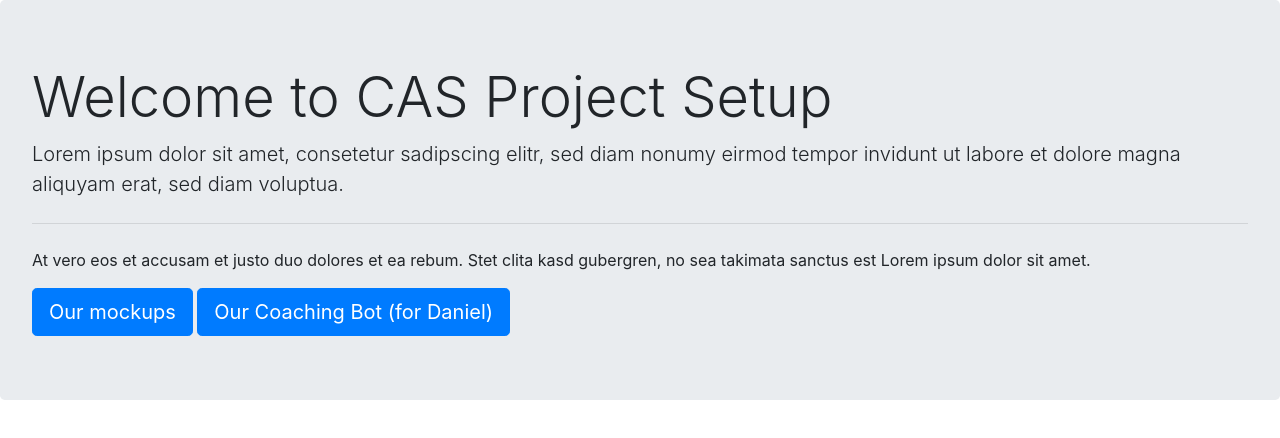
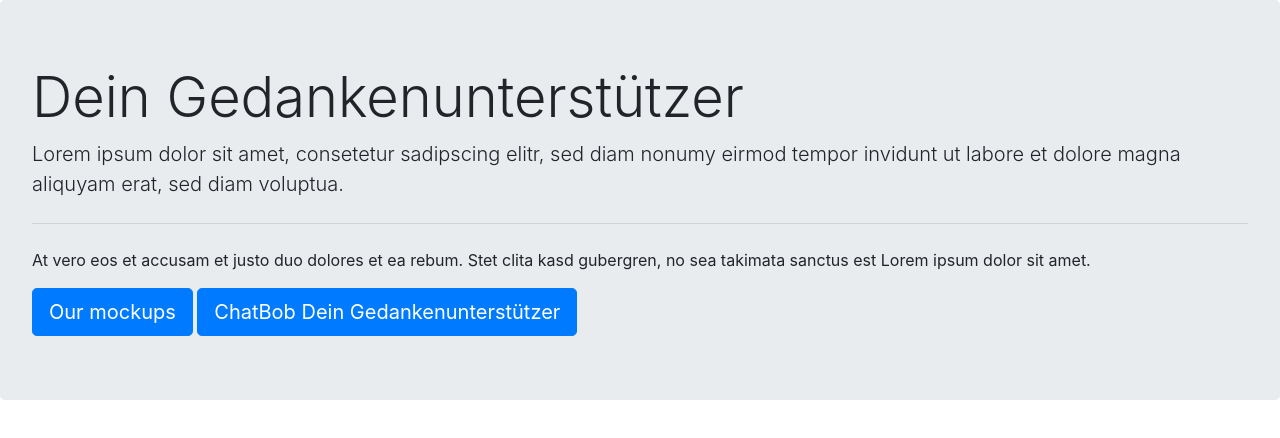
Before and after one commit to t1jac0b/variante3, a plain HTML site: page templates/index.html in a window 1280 px wide. Drawn offline with nearby package versions, Linux system fonts and the light colour scheme.

Commit message:
Update index.html

```diff
--- a/templates/index.html
+++ b/templates/index.html
@@ -12,12 +12,12 @@
   </head>
   <body>
     <div class="jumbotron">
-        <h1 class="display-4">Welcome to CAS Project Setup</h1>
+        <h1 class="display-4">Dein Gedankenunterstützer</h1>
         <p class="lead">Lorem ipsum dolor sit amet, consetetur sadipscing elitr, sed diam nonumy eirmod tempor invidunt ut labore et dolore magna aliquyam erat, sed diam voluptua.</p>
         <hr class="my-4">
         <p>At vero eos et accusam et justo duo dolores et ea rebum. Stet clita kasd gubergren, no sea takimata sanctus est Lorem ipsum dolor sit amet.</p>
         <a class="btn btn-primary btn-lg" href="/mockups.pdf" role="button">Our mockups</a>
-        <a class="btn btn-primary btn-lg" href="/coach/daniel/chat" role="button">Our Coaching Bot (for Daniel)</a>
+        <a class="btn btn-primary btn-lg" href="/chatbotvarianteC/chatbotvarianteC/chat" role="button">ChatBob Dein Gedankenunterstützer</a>
       </div>
   </body>
 </html>
```
